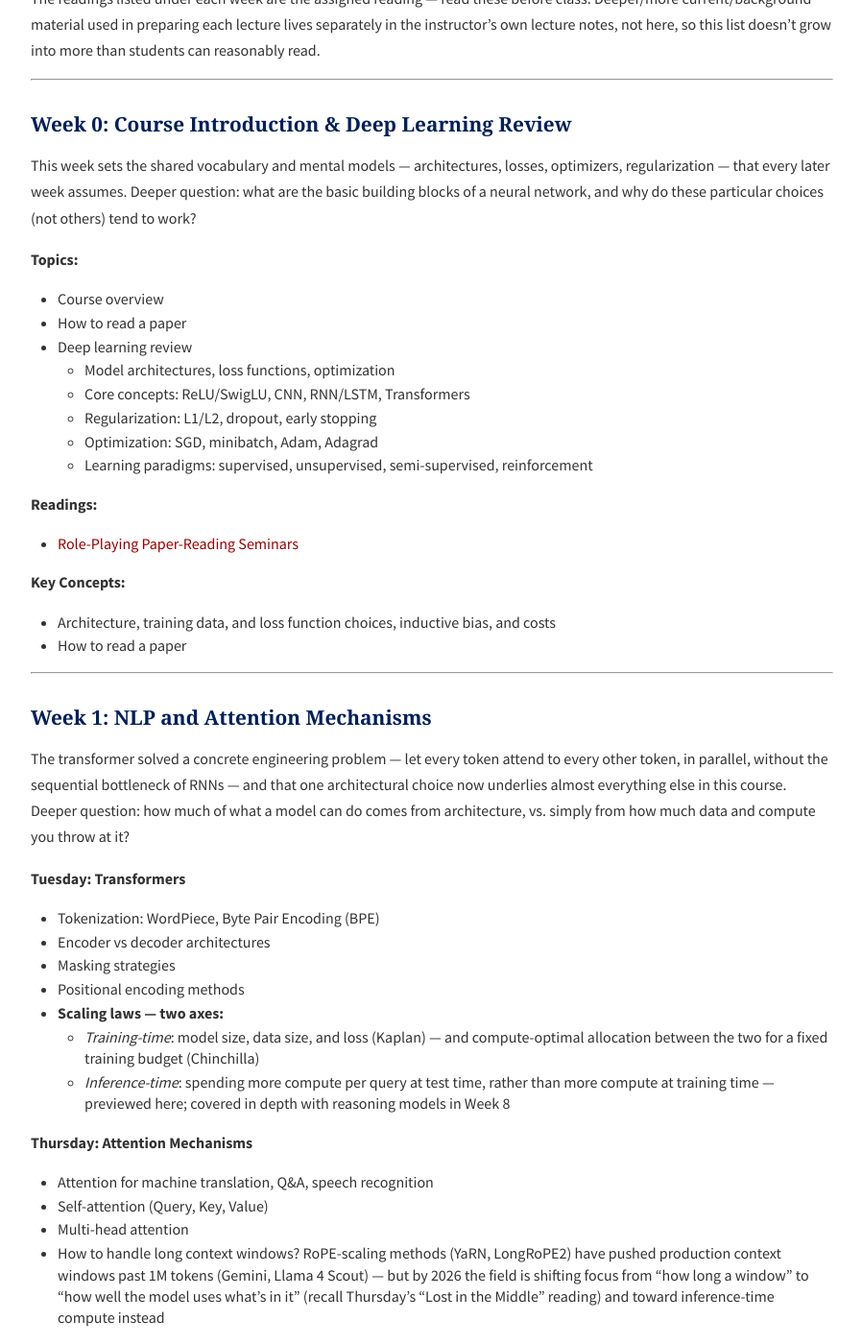
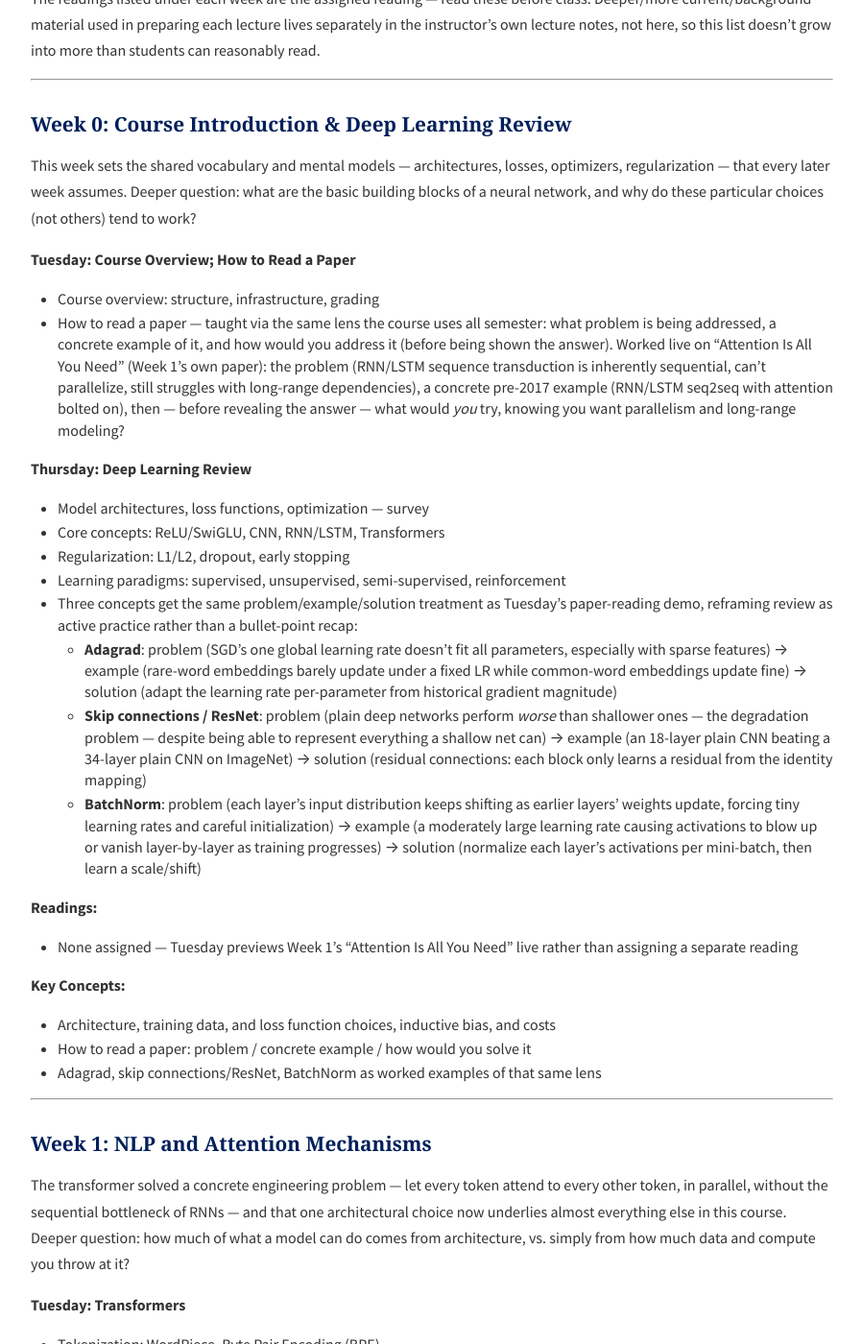
Before and after one commit to ungarl/CIS6220, a Jekyll site: the page built from topics.md, in a window 1280 px wide and 1400 px high, scrolled down 453 px. Shown: the whole window at 96% size, without its empty margins (190-1088 px from the left). Built offline with Jekyll 4.4.1, drawn with Linux system fonts in a browser that asks for light colours; some web fonts are replaced.

Commit message:
Add no-laptops policy; split Week 0 into Tue/Thu with worked Adagrad/ResNet/BatchNorm examples; drop PollEverywhere for A+ attendance

```diff
--- a/topics.md
+++ b/topics.md
@@ -24,25 +24,49 @@ This week sets the shared vocabulary and mental models — architectures, losses
 regularization — that every later week assumes. Deeper question: what are the basic building
 blocks of a neural network, and why do these particular choices (not others) tend to work?
 
-**Topics:**
+**Tuesday: Course Overview; How to Read a Paper**
 
-- Course overview
-- How to read a paper
-- Deep learning review
-  - Model architectures, loss functions, optimization
-  - Core concepts: ReLU/SwigLU, CNN, RNN/LSTM, Transformers
-  - Regularization: L1/L2, dropout, early stopping
-  - Optimization: SGD, minibatch, Adam, Adagrad
-  - Learning paradigms: supervised, unsupervised, semi-supervised, reinforcement
+- Course overview: structure, infrastructure, grading
+- How to read a paper — taught via the same lens the course uses all semester: what problem is
+  being addressed, a concrete example of it, and how would you address it (before being shown
+  the answer). Worked live on "Attention Is All You Need" (Week 1's own paper): the problem
+  (RNN/LSTM sequence transduction is inherently sequential, can't parallelize, still struggles
+  with long-range dependencies), a concrete pre-2017 example (RNN/LSTM seq2seq with attention
+  bolted on), then — before revealing the answer — what would *you* try, knowing you want
+  parallelism and long-range modeling?
+
+**Thursday: Deep Learning Review**
+
+- Model architectures, loss functions, optimization — survey
+- Core concepts: ReLU/SwiGLU, CNN, RNN/LSTM, Transformers
+- Regularization: L1/L2, dropout, early stopping
+- Learning paradigms: supervised, unsupervised, semi-supervised, reinforcement
+- Three concepts get the same problem/example/solution treatment as Tuesday's paper-reading
+  demo, reframing review as active practice rather than a bullet-point recap:
+  - **Adagrad**: problem (SGD's one global learning rate doesn't fit all parameters,
+    especially with sparse features) → example (rare-word embeddings barely update under a
+    fixed LR while common-word embeddings update fine) → solution (adapt the learning rate
+    per-parameter from historical gradient magnitude)
+  - **Skip connections / ResNet**: problem (plain deep networks perform *worse* than shallower
+    ones — the degradation problem — despite being able to represent everything a shallow net
+    can) → example (an 18-layer plain CNN beating a 34-layer plain CNN on ImageNet) → solution
+    (residual connections: each block only learns a residual from the identity mapping)
+  - **BatchNorm**: problem (each layer's input distribution keeps shifting as earlier layers'
+    weights update, forcing tiny learning rates and careful initialization) → example (a
+    moderately large learning rate causing activations to blow up or vanish layer-by-layer as
+    training progresses) → solution (normalize each layer's activations per mini-batch, then
+    learn a scale/shift)
 
 **Readings:**
 
-- [Role-Playing Paper-Reading Seminars](https://colinraffel.com/blog/role-playing-paper-reading-seminars.html)
+- None assigned — Tuesday previews Week 1's "Attention Is All You Need" live rather than
+  assigning a separate reading
 
 **Key Concepts:**
 
 - Architecture, training data, and loss function choices, inductive bias, and costs
-- How to read a paper
+- How to read a paper: problem / concrete example / how would you solve it
+- Adagrad, skip connections/ResNet, BatchNorm as worked examples of that same lens
 
 ---
 
```
Also changed, not shown: index.md (+5 -0 lines), resources.md (+1 -1 lines).
